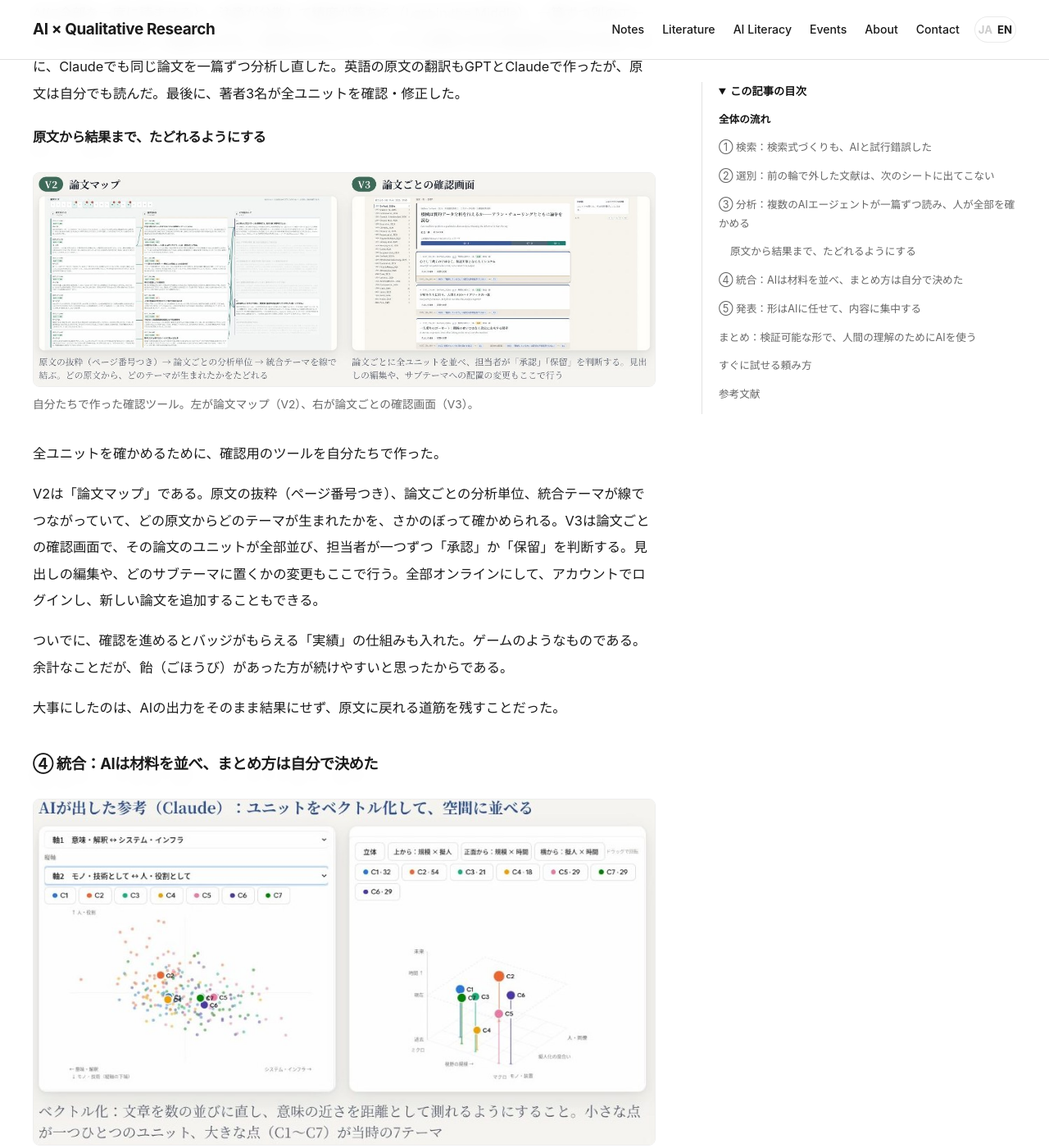
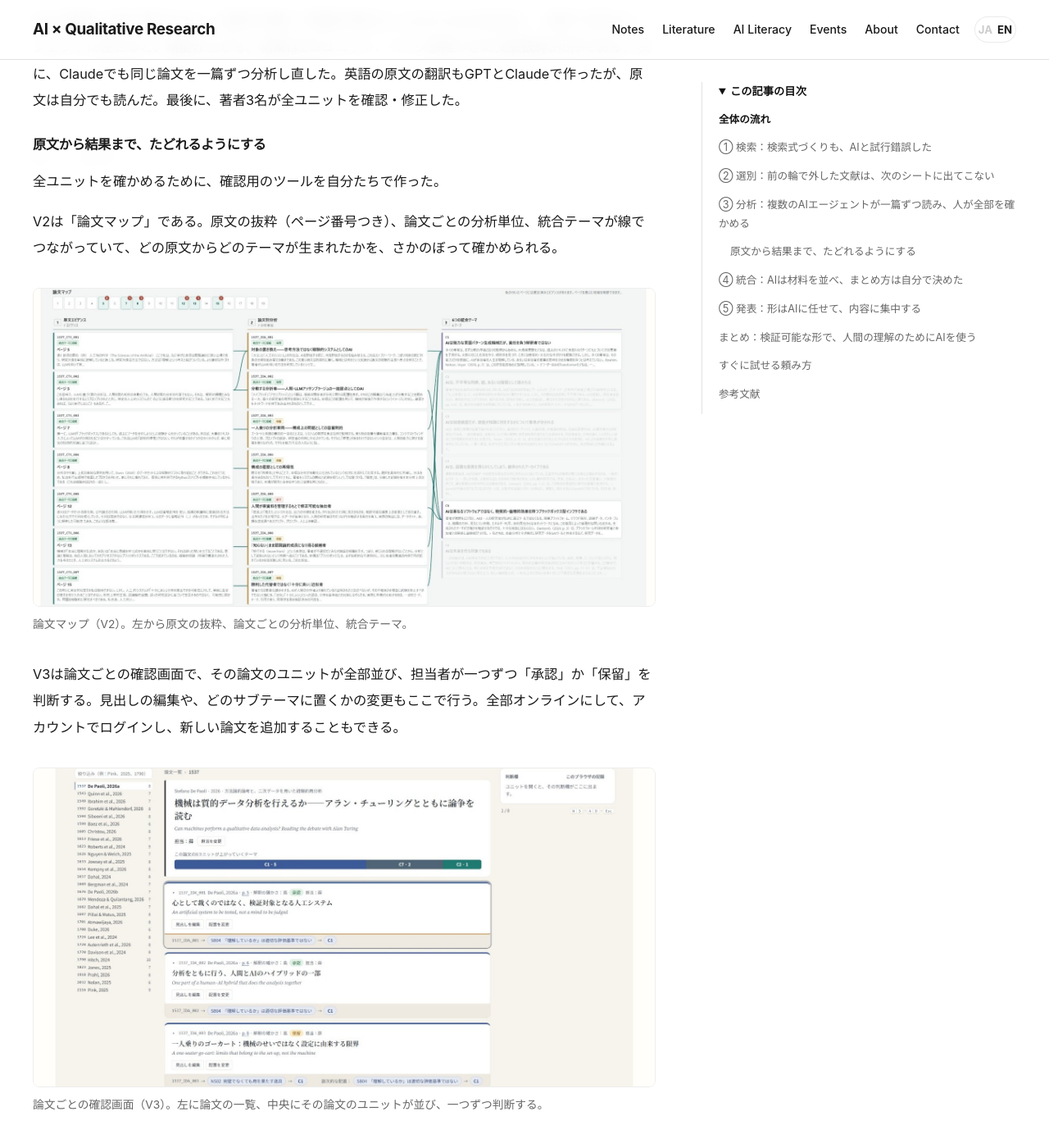
Before and after one commit to xuehaisheng/ai-qualitative-research, a Jekyll site: the page built from _posts/2026-11-11-meta-synthesis-with-ai.md, in a window 1280 px wide and 1400 px high, scrolled down 3305 px. Shown: the whole window at 82% size. Built offline with Jekyll 4.4.1, drawn with Linux system fonts in a browser that asks for light colours; some of the changed text lies outside the part shown.

Commit message:
Replace low-resolution figures with sharper crops
- Re-crop slide figures (attention, ChatGPT stages, march of progress,
  NIPS poster session, vector plots) from the full-resolution slide images
- Use the original Anthropic radar chart and the original screening-sheet
  export instead of cropped slide screenshots
- Split the review-tool figure into V2 and V3, each next to its description

Co-Authored-By: Claude Opus 5.5 <noreply@anthropic.com>
Claude-Session: https://claude.ai/code/session_01Lmg6w9NJRA6yGBV9Eynzga

```diff
--- a/_posts/2026-11-11-meta-synthesis-with-ai.md
+++ b/_posts/2026-11-11-meta-synthesis-with-ai.md
@@ -50,7 +50,7 @@ sort_date: 20261111
 
 ## ② 選別：前の輪で外した文献は、次のシートに出てこない
 
-{% include figure.html src="fig-screening-sheet.jpg" cap="実際の「第2輪」シート。左から判定、外す理由、題目と抄録の訳と原文。" %}
+{% include figure.html src="fig-screening-sheet.jpg" cap="実際の「第2輪」シートの左側。左から判定、外す理由、記録番号、題目の訳と原文。右には抄録の訳と原文が続く。" %}
 
 522件をふるい分けるための表も、AIに作ってもらった。Excelのシートが四つあり、互いに連動している。
 
@@ -71,11 +71,15 @@ sort_date: 20261111
 
 ### 原文から結果まで、たどれるようにする
 
-{% include figure.html src="fig-review-tools.jpg" cap="自分たちで作った確認ツール。左が論文マップ（V2）、右が論文ごとの確認画面（V3）。" %}
-
 全ユニットを確かめるために、確認用のツールを自分たちで作った。
 
-V2は「論文マップ」である。原文の抜粋（ページ番号つき）、論文ごとの分析単位、統合テーマが線でつながっていて、どの原文からどのテーマが生まれたかを、さかのぼって確かめられる。V3は論文ごとの確認画面で、その論文のユニットが全部並び、担当者が一つずつ「承認」か「保留」を判断する。見出しの編集や、どのサブテーマに置くかの変更もここで行う。全部オンラインにして、アカウントでログインし、新しい論文を追加することもできる。
+V2は「論文マップ」である。原文の抜粋（ページ番号つき）、論文ごとの分析単位、統合テーマが線でつながっていて、どの原文からどのテーマが生まれたかを、さかのぼって確かめられる。
+
+{% include figure.html src="fig-review-v2.jpg" cap="論文マップ（V2）。左から原文の抜粋、論文ごとの分析単位、統合テーマ。" %}
+
+V3は論文ごとの確認画面で、その論文のユニットが全部並び、担当者が一つずつ「承認」か「保留」を判断する。見出しの編集や、どのサブテーマに置くかの変更もここで行う。全部オンラインにして、アカウントでログインし、新しい論文を追加することもできる。
+
+{% include figure.html src="fig-review-v3.jpg" cap="論文ごとの確認画面（V3）。左に論文の一覧、中央にその論文のユニットが並び、一つずつ判断する。" %}
 
 ついでに、確認を進めるとバッジがもらえる「実績」の仕組みも入れた。ゲームのようなものである。余計なことだが、飴（ごほうび）があった方が続けやすいと思ったからである。
 
```
Also changed, not shown: assets/img/figures/fig-attention.jpg, assets/img/figures/fig-chatgpt-stages.jpg, assets/img/figures/fig-labor-radar.jpg, assets/img/figures/fig-march-of-progress.jpg, assets/img/figures/fig-nips-poster.jpg, assets/img/figures/fig-review-tools.jpg (deleted), assets/img/figures/fig-review-v2.jpg (added), assets/img/figures/fig-review-v3.jpg (added), assets/img/figures/fig-screening-sheet.jpg, assets/img/figures/fig-vector-plots.jpg.
